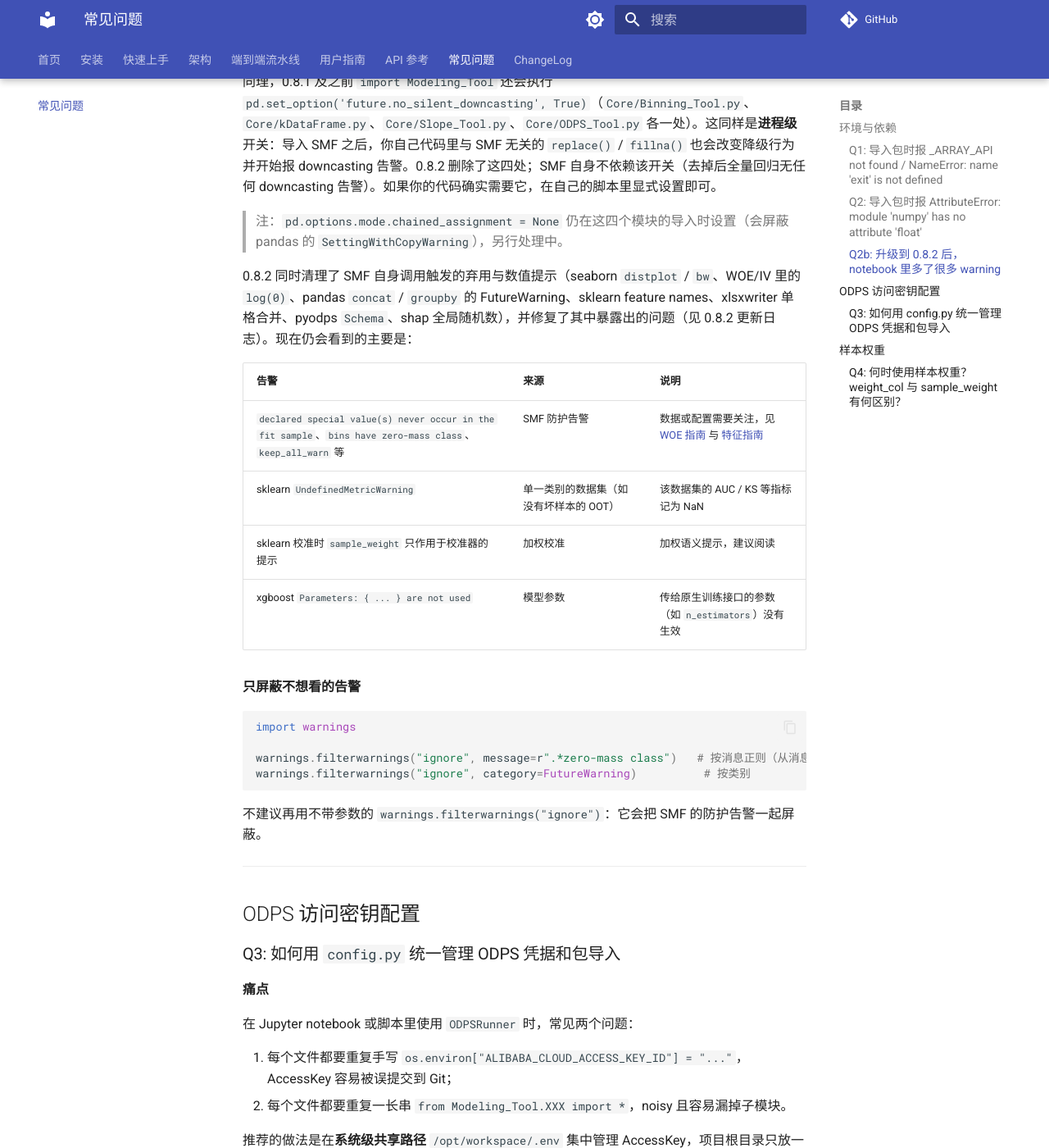
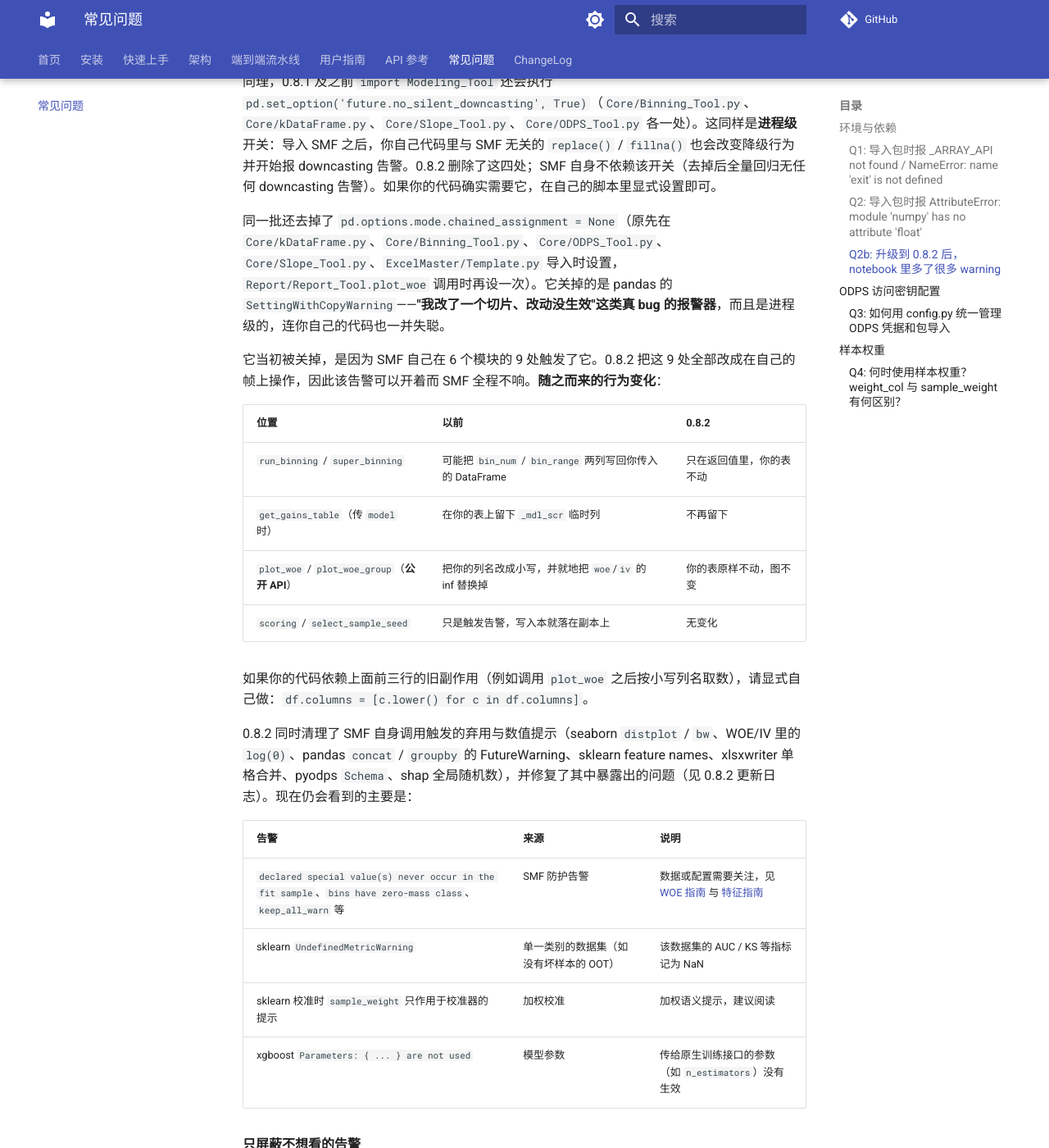
Before and after one commit to Kyle-J-Sun/SuperModelingFactory_doc, an MkDocs documentation site: the page built from docs/faq.md, in a window 1280 px wide and 1400 px high, scrolled down 3281 px. Shown: the whole window at 82% size. Built offline with MkDocs 1.6.1 and Material for MkDocs 9.7.7, drawn with Linux system fonts in a browser that asks for light colours; comment, search, counter and statistics services are not loaded.

Commit message:
docs: SettingWithCopyWarning restored and the side effects it was hiding
Claude-Session: https://claude.ai/code/session_01Y47KH3eSayU8iaTyhkjE6Y

```diff
--- a/docs/faq.md
+++ b/docs/faq.md
@@ -169,7 +169,18 @@ from Modeling_Tool.Core import *
 
 同理，0.8.1 及之前 `import Modeling_Tool` 还会执行 `pd.set_option('future.no_silent_downcasting', True)`（`Core/Binning_Tool.py`、`Core/kDataFrame.py`、`Core/Slope_Tool.py`、`Core/ODPS_Tool.py` 各一处）。这同样是**进程级**开关：导入 SMF 之后，你自己代码里与 SMF 无关的 `replace()` / `fillna()` 也会改变降级行为并开始报 downcasting 告警。0.8.2 删除了这四处；SMF 自身不依赖该开关（去掉后全量回归无任何 downcasting 告警）。如果你的代码确实需要它，在自己的脚本里显式设置即可。
 
-> 注：`pd.options.mode.chained_assignment = None` 仍在这四个模块的导入时设置（会屏蔽 pandas 的 `SettingWithCopyWarning`），另行处理中。
+同一批还去掉了 `pd.options.mode.chained_assignment = None`（原先在 `Core/kDataFrame.py`、`Core/Binning_Tool.py`、`Core/ODPS_Tool.py`、`Core/Slope_Tool.py`、`ExcelMaster/Template.py` 导入时设置，`Report/Report_Tool.plot_woe` 调用时再设一次）。它关掉的是 pandas 的 `SettingWithCopyWarning`——**"我改了一个切片、改动没生效"这类真 bug 的报警器**，而且是进程级的，连你自己的代码也一并失聪。
+
+它当初被关掉，是因为 SMF 自己在 6 个模块的 9 处触发了它。0.8.2 把这 9 处全部改成在自己的帧上操作，因此该告警可以开着而 SMF 全程不响。**随之而来的行为变化**：
+
+| 位置 | 以前 | 0.8.2 |
+|---|---|---|
+| `run_binning` / `super_binning` | 可能把 `bin_num` / `bin_range` 两列写回你传入的 DataFrame | 只在返回值里，你的表不动 |
+| `get_gains_table`（传 `model` 时） | 在你的表上留下 `_mdl_scr` 临时列 | 不再留下 |
+| `plot_woe` / `plot_woe_group`（**公开 API**） | 把你的列名改成小写，并就地把 `woe`/`iv` 的 inf 替换掉 | 你的表原样不动，图不变 |
+| `scoring` / `select_sample_seed` | 只是触发告警，写入本就落在副本上 | 无变化 |
+
+如果你的代码依赖上面前三行的旧副作用（例如调用 `plot_woe` 之后按小写列名取数），请显式自己做：`df.columns = [c.lower() for c in df.columns]`。
 
 0.8.2 同时清理了 SMF 自身调用触发的弃用与数值提示（seaborn `distplot` / `bw`、WOE/IV 里的 `log(0)`、pandas `concat` / `groupby` 的 FutureWarning、sklearn feature names、xlsxwriter 单格合并、pyodps `Schema`、shap 全局随机数），并修复了其中暴露出的问题（见 0.8.2 更新日志）。现在仍会看到的主要是：
 
```
